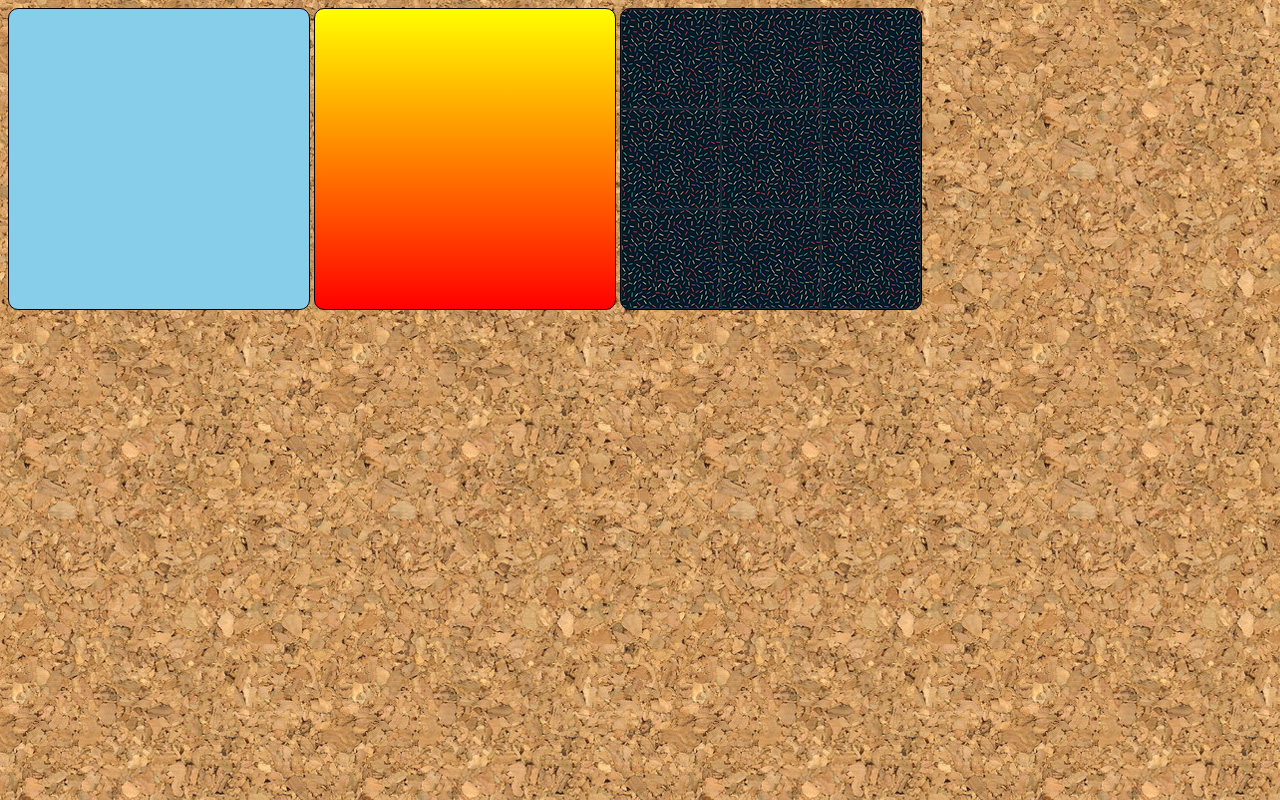
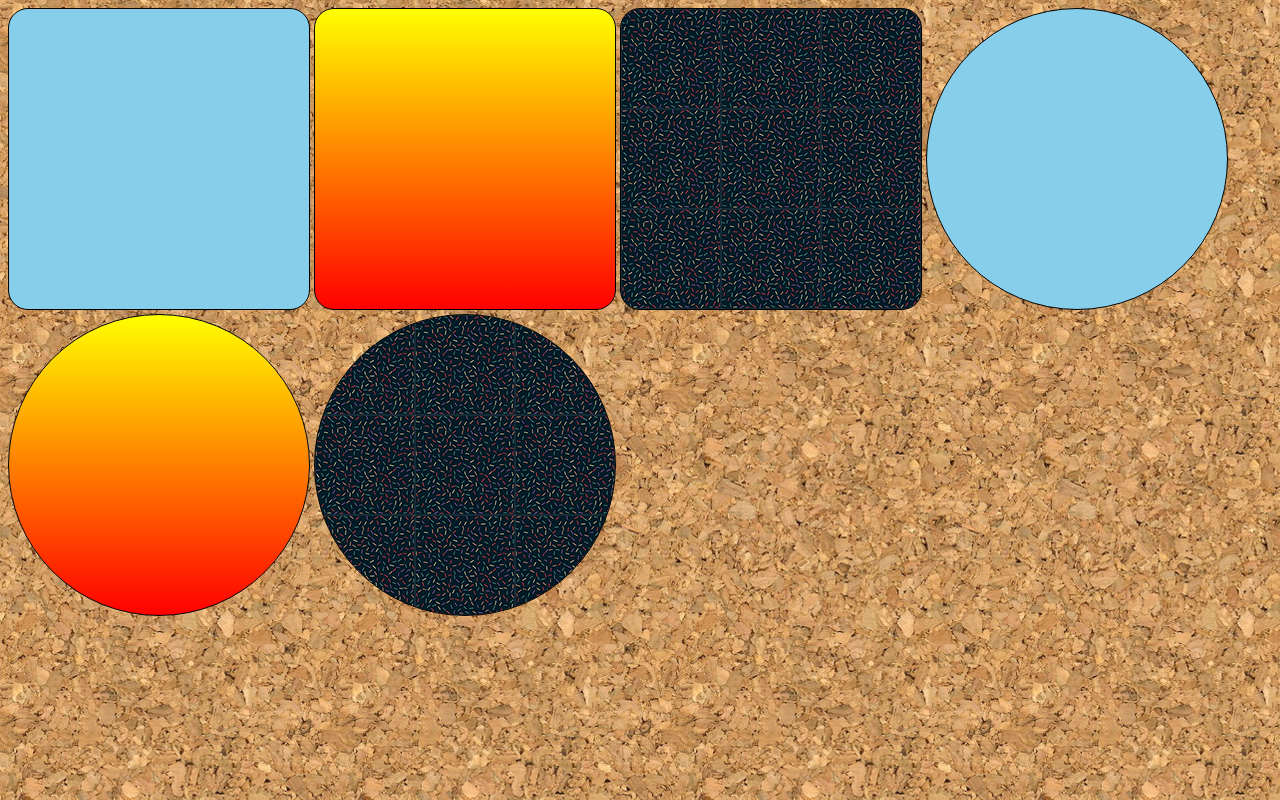
Before and after one commit to Rickctrl1/html-css, a plain HTML site: page Exercicios/ex022/fundo001.html in a window 1280 px wide. Drawn offline with Linux system fonts and the light colour scheme.

Commit message:
adição de circulos

```diff
--- a/Exercicios/ex022/fundo001.html
+++ b/Exercicios/ex022/fundo001.html
@@ -9,12 +9,12 @@
             background-image: url(imagens/wallpaper001.jpg);
         }
         div.quadrado{
-            display: inline-block;
-            border-radius: 10px;
+            display: inline-block;           /*para deixar tudas as caixas na horizontal*/
+            border-radius: 20px;             /*borda arrendodada*/
             background-color: lightgray;
             border: 1px solid black;
-            width: 300px;
-            height: 300px;
+            width: 300px;                 /*largura*/
+            height: 300px;                /*altura*/
         }
 
         div#q1 {
@@ -29,18 +29,46 @@
             background-image: url(imagens/pattern001.png);
         }
 
+        div.circulo{
+            height: 300px;
+            width: 300px;
+            background-color: white;
+            border: 1px solid black;
+            display: inline-block;
+            border-radius: 1000px;
+        }
+
+        div#c1{
+            background-color:skyblue;
+        }
+
+        div#c2{
+            background-image: linear-gradient(to bottom, yellow, red) ;
+        }
+
+        div#c3{
+            background-image: url(imagens/pattern001.png);
+        }
+
     </style>
 </head>
 <body>
-    <div class="quadrado" id="q1">
-
-    </div>
-    <div class="quadrado" id="q2">
-
-    </div>
-    <div class="quadrado" id="q3">
-
+    <div class="quadrado" id="q1">          <!-- CLASS = multiplo | ID = único -->
     </div>
 
+    <div class="quadrado" id="q2">
+    </div>
+
+    <div class="quadrado" id="q3">
+    </div>
+
+    <div class="circulo" id="c1">
+    </div>
+
+    <div class="circulo" id="c2">
+    </div>
+
+    <div class="circulo" id="c3">
+    </div>
 </body>
 </html>
```
